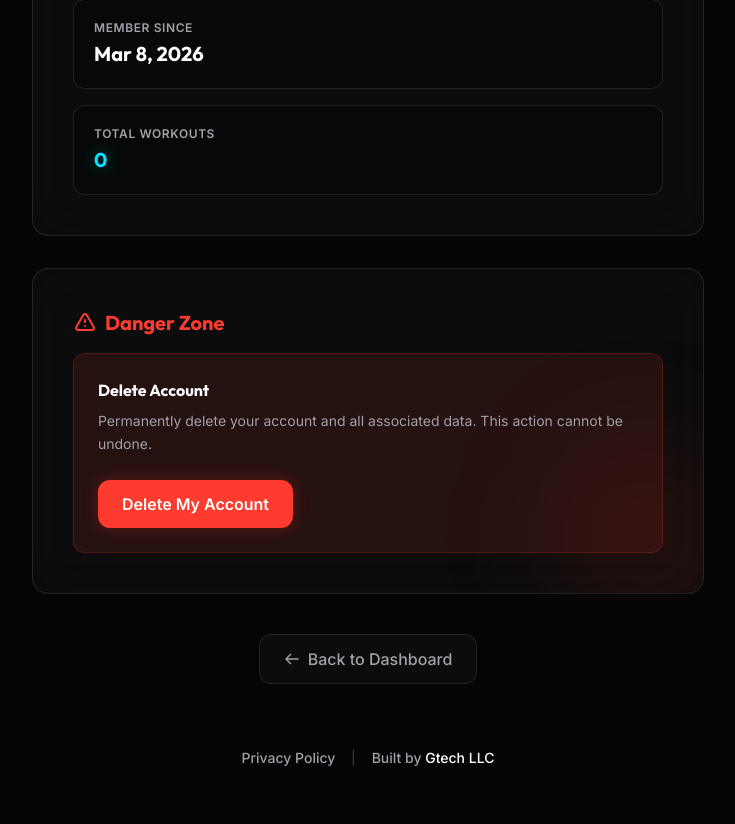
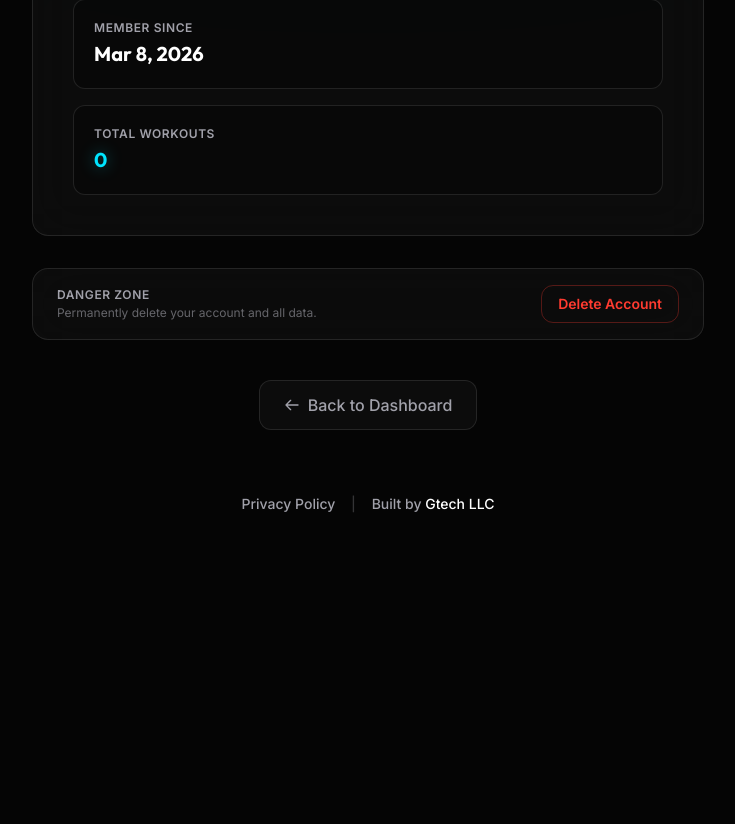
Before and after one commit to Gzeppe/workout-tracker, a Django app: page /account/ in a window 1280 px wide. Shown: the part 596-1420 px from the top of the page, without its empty margins (272-1007 px from the left). After the commit the page ends 1109 px from the top, so only its background shows below. Run offline with Django 5.2, Linux system fonts and the light colour scheme; the visitor is signed in with stand-in values (Sample User, id 1); data that the repository does not hold is empty; some libraries are stand-ins or nearby versions.

Commit message:
Make Danger Zone section more condensed and subtle
Co-Authored-By: Claude Sonnet 4.6 <noreply@anthropic.com>

```diff
--- a/web/templates/account.html
+++ b/web/templates/account.html
@@ -53,28 +53,15 @@
   </div>
 
   <!-- Danger Zone -->
-  <div class="glass-panel p-8 md:p-10 border-brand-danger/30 relative overflow-hidden bg-brand-danger/[0.02]">
-    <div
-      class="absolute -right-10 -bottom-10 w-48 h-48 bg-brand-danger/10 blur-[60px] rounded-full pointer-events-none">
-    </div>
-
-    <h2 class="text-xl font-heading font-bold mb-4 text-brand-danger flex items-center gap-2 relative z-10">
-      <svg class="w-6 h-6" fill="none" stroke="currentColor" viewBox="0 0 24 24">
-        <path stroke-linecap="round" stroke-linejoin="round" stroke-width="2"
-          d="M12 9v2m0 4h.01m-6.938 4h13.856c1.54 0 2.502-1.667 1.732-3L13.732 4c-.77-1.333-2.694-1.333-3.464 0L3.34 16c-.77 1.333.192 3 1.732 3z">
-        </path>
-      </svg>
-      Danger Zone
-    </h2>
-
-    <div class="bg-brand-danger/10 border border-brand-danger/20 rounded-xl p-6 relative z-10">
-      <h3 class="font-bold mb-2 text-white">Delete Account</h3>
-      <p class="text-brand-textMuted text-sm mb-6 leading-relaxed">
-        Permanently delete your account and all associated data. This action cannot be undone.
-      </p>
+  <div class="glass-panel px-6 py-4 relative z-10">
+    <div class="flex items-center justify-between gap-4">
+      <div>
+        <div class="text-brand-textMuted text-xs font-bold uppercase tracking-wider mb-0.5">Danger Zone</div>
+        <p class="text-brand-textMuted/60 text-xs">Permanently delete your account and all data.</p>
+      </div>
       <a href="{% url 'delete_account' %}"
-        class="inline-flex items-center justify-center px-6 py-3 rounded-xl bg-brand-danger hover:bg-[#D42500] text-white font-bold transition-colors shadow-[0_0_15px_rgba(255,59,48,0.3)]">
-        Delete My Account
+        class="flex-shrink-0 px-4 py-2 rounded-xl border border-brand-danger/30 text-brand-danger hover:bg-brand-danger hover:text-white text-sm font-semibold transition-all">
+        Delete Account
       </a>
     </div>
   </div>
--- a/web/templates/base.html
+++ b/web/templates/base.html
@@ -405,8 +405,7 @@
       'Member Since': 'Miembro desde',
       'Danger Zone': 'Zona de peligro',
       'Delete Account': 'Eliminar cuenta',
-      'Permanently delete your account and all associated data. This action cannot be undone.': 'Elimina permanentemente tu cuenta y todos los datos asociados. Esta acción no se puede deshacer.',
-      'Delete My Account': 'Eliminar mi cuenta',
+      'Permanently delete your account and all data.': 'Elimina permanentemente tu cuenta y todos los datos.',
       // Templates
       'My Workout Templates': 'Mis plantillas de entrenamiento',
       'Manage and launch your pre-built routines': 'Gestiona y lanza tus rutinas predefinidas',
```
